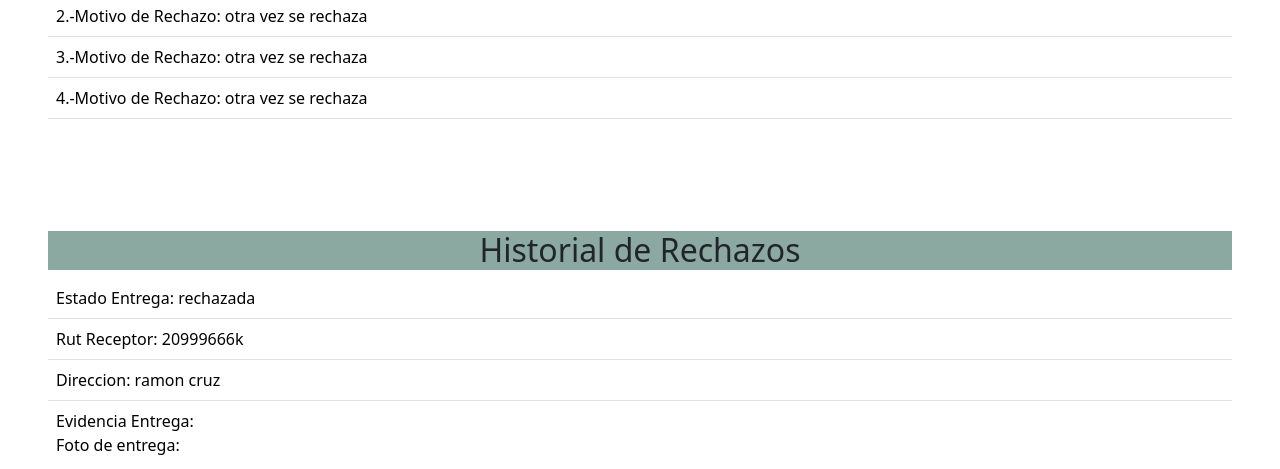
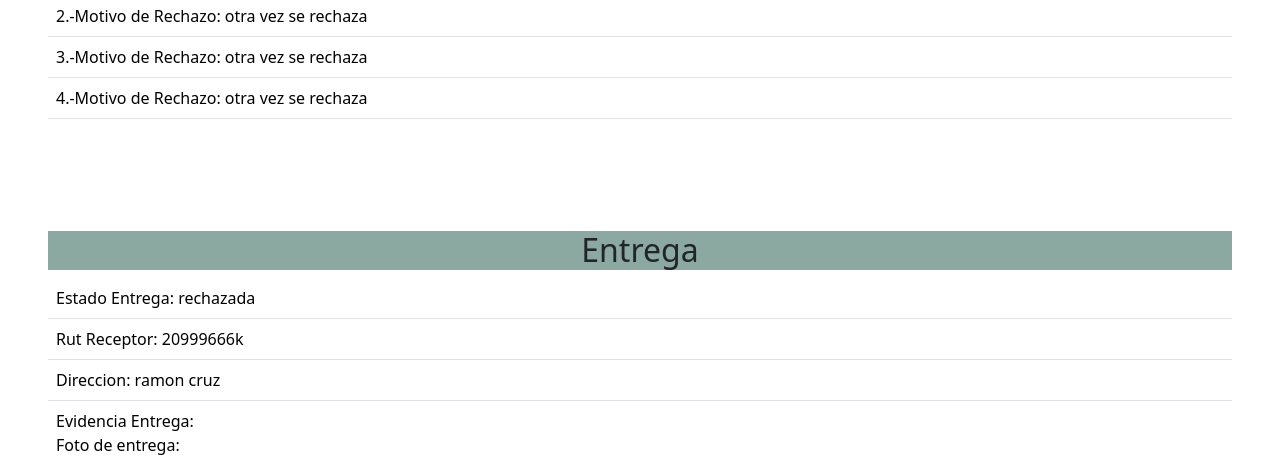
Before and after one commit to marcelaGonzalezArancibia/proyecto_time, a Django app: page /entrega/59/ in a window 1280 px wide. Shown: the part 895-1364 px from the top of the page. Run offline with Django 5.2, Linux system fonts and the light colour scheme; data comes from the database, SQL or seed files in the repository; both versions use the stored data as it was after the commit.

Commit message:
nueva imagen

```diff
--- a/app/templates/entrega.html
+++ b/app/templates/entrega.html
@@ -92,7 +92,7 @@
 
     <div class="p-5">
         <div  style="background-color: rgb(139, 169, 161);text-align: center;">
-            <h2>Historial de Rechazos</h2>
+            <h2> Entrega</h2>
         </div>
         <table class="table">
             <tbody>
```
Also changed, not shown: db.sqlite3.
